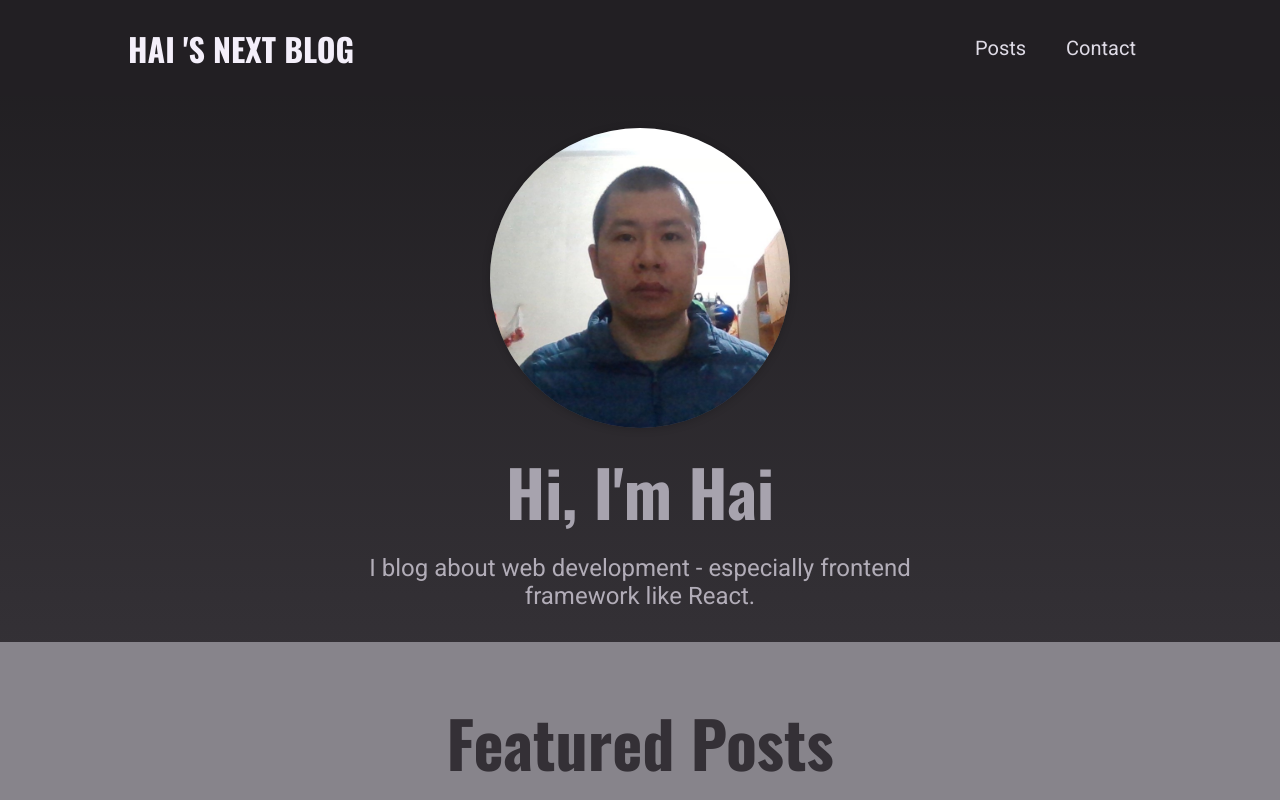
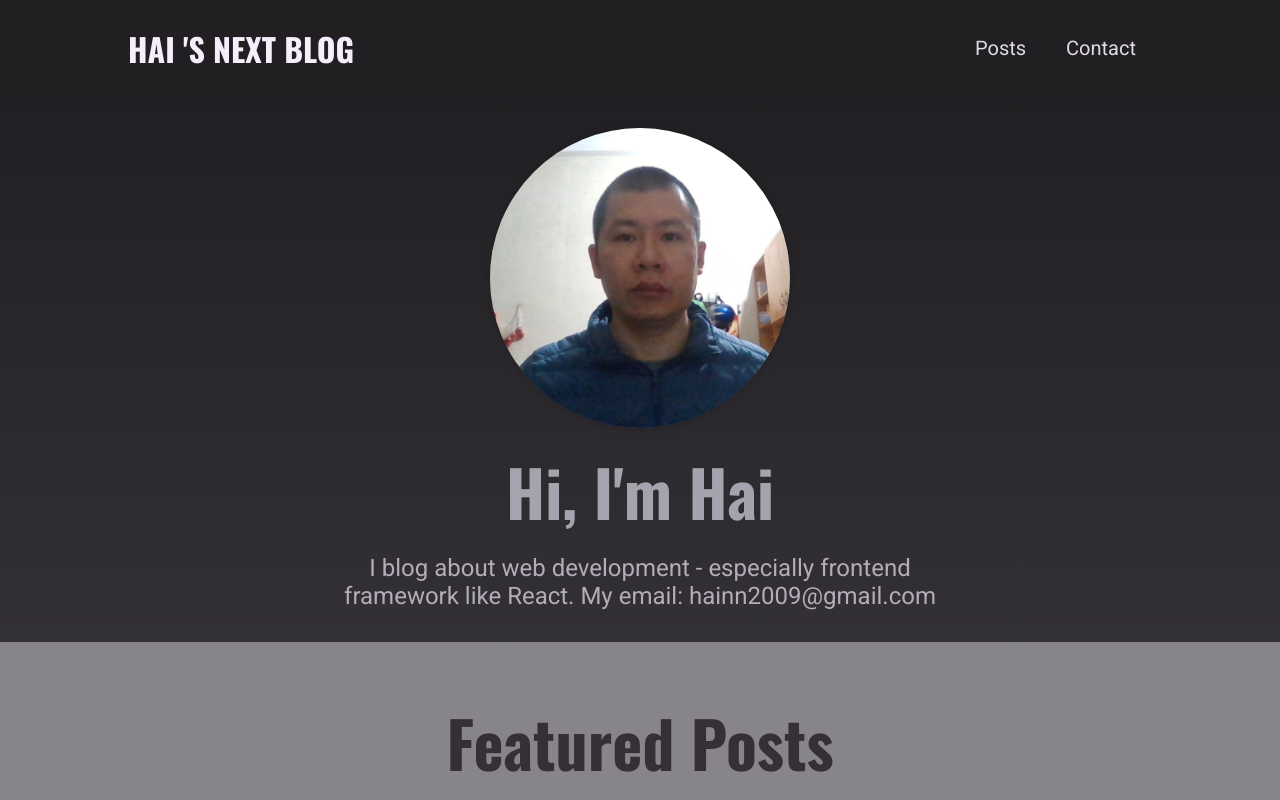
Before and after one commit to hainn2009/my-blog-app, a Next.js app: page / in a window 1280 px wide. Shown: the top 800 px of the page. Built offline with nearby package versions, Linux system fonts and the light colour scheme.

Commit message:
add email to the main page

```diff
--- a/components/home-page/hero.js
+++ b/components/home-page/hero.js
@@ -10,7 +10,7 @@ export default function Hero() {
         <Image src={profilePic} alt="An image showing Hai" width={300} height={300} />
       </div>
       <h1>Hi, I&apos;m Hai</h1>
-      <p>I blog about web development - especially frontend framework like React.</p>
+      <p>I blog about web development - especially frontend framework like React. My email: hainn2009@gmail.com</p>
     </section>
   );
 }
```
